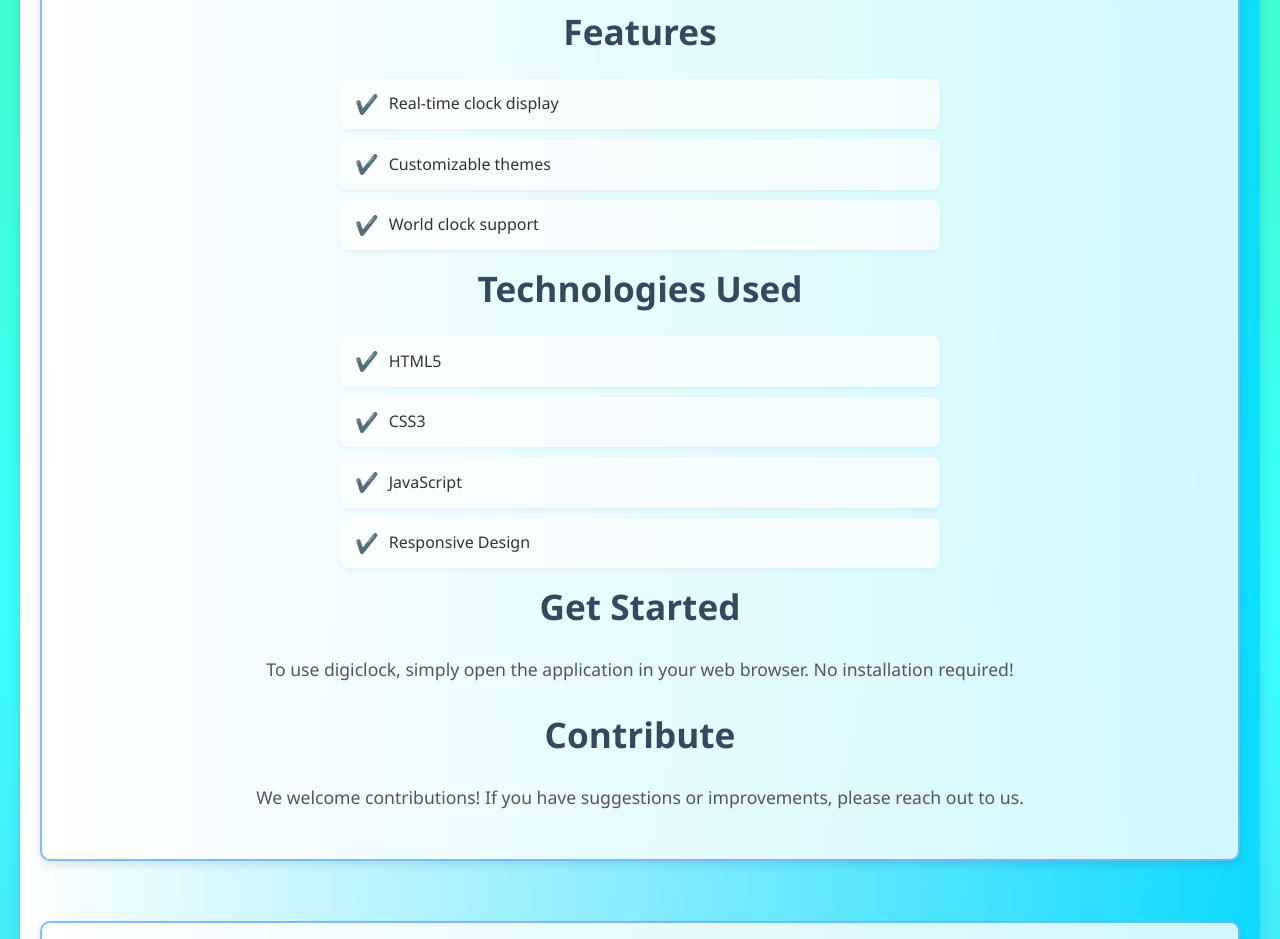
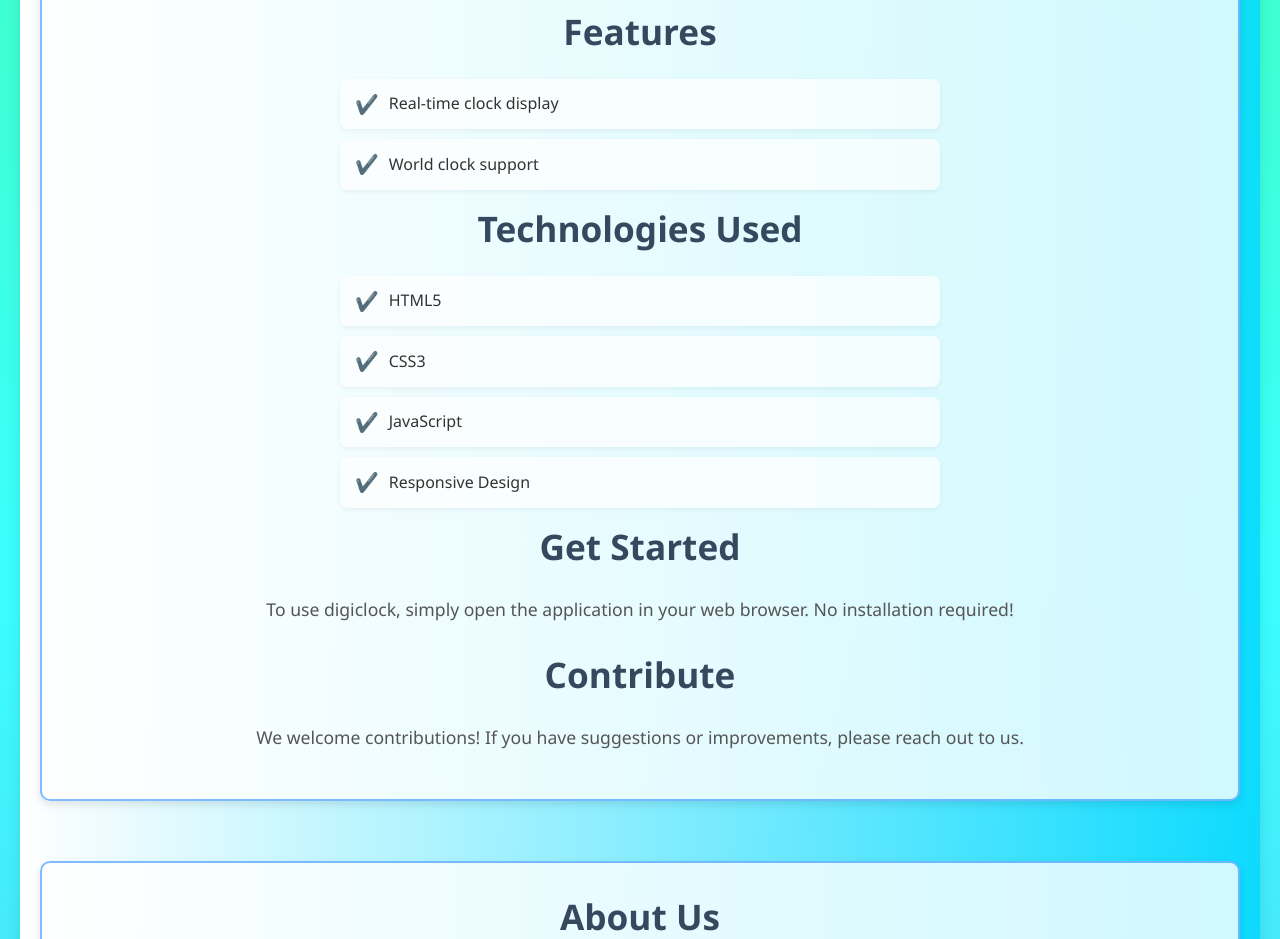
Before and after one commit to 70145252/web-final-project, a plain HTML site: page index.html in a window 1280 px wide. Shown: the part 1239-2178 px from the top of the page. Drawn offline with Linux system fonts and the light colour scheme.

Commit message:
Add files via upload

```diff
--- a/index.html
+++ b/index.html
@@ -47,7 +47,6 @@
             <h2>Features</h2>
             <ul class="feature-list">
                 <li>Real-time clock display</li>
-                <li>Customizable themes</li>
                 <li>World clock support</li>
             </ul>
             <h2>Technologies Used</h2>
```
